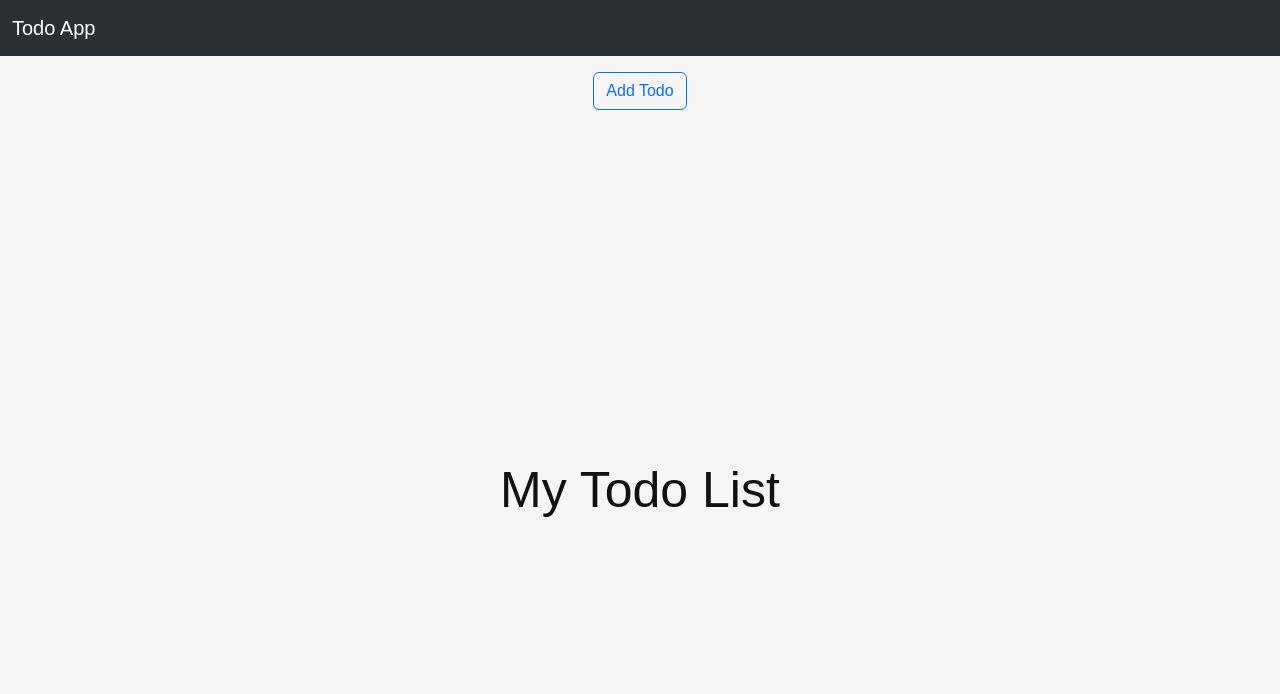
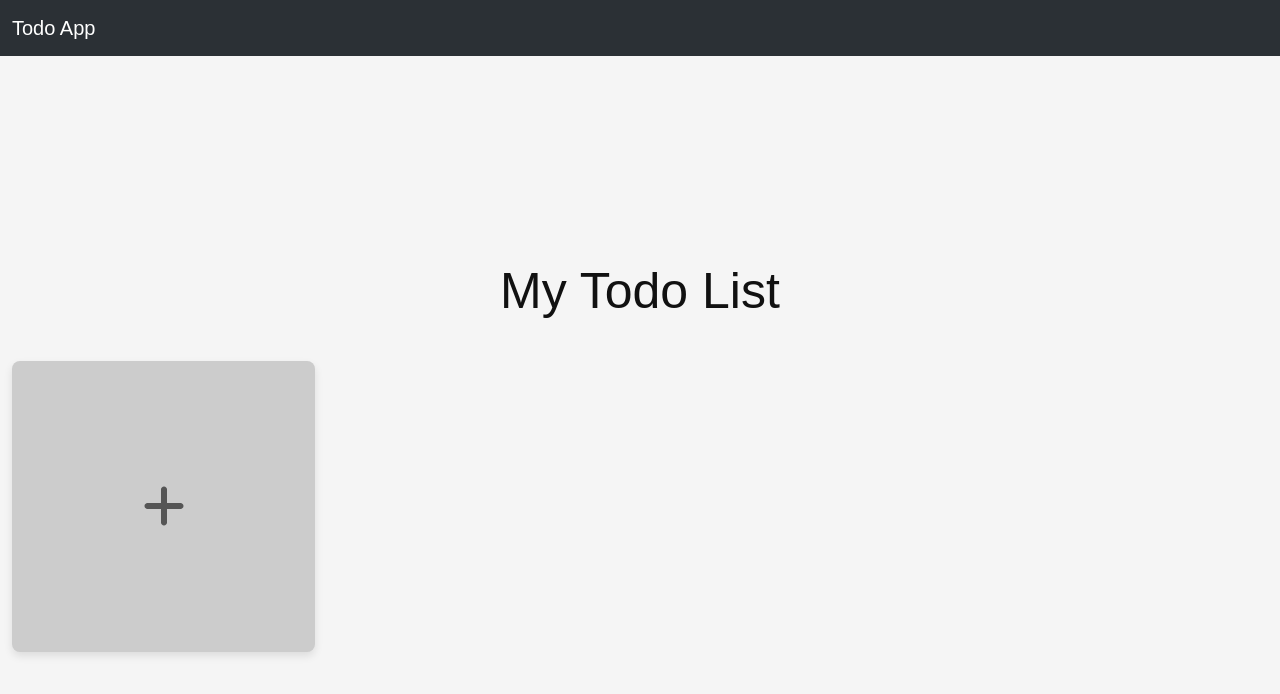
Before and after one commit to shamim7999/Todo, a React (Create React App) app: page / in a window 1280 px wide. Shown: the top 694 px of the page. Built offline with nearby package versions, Linux system fonts and the light colour scheme.

Commit message:
worked on UI

```diff
--- a/package.json
+++ b/package.json
@@ -3,6 +3,10 @@
   "version": "0.1.0",
   "private": true,
   "dependencies": {
+    "@fortawesome/fontawesome-svg-core": "^6.5.1",
+    "@fortawesome/free-regular-svg-icons": "^6.5.1",
+    "@fortawesome/free-solid-svg-icons": "^6.5.1",
+    "@fortawesome/react-fontawesome": "^0.2.0",
     "@testing-library/jest-dom": "^5.17.0",
     "@testing-library/react": "^13.4.0",
     "@testing-library/user-event": "^13.5.0",
--- a/src/DModal.js
+++ b/src/DModal.js
@@ -1,31 +1,71 @@
-import { useState } from "react";
+import { useState, useEffect } from "react";
 import Button from "react-bootstrap/Button";
 import Modal from "react-bootstrap/Modal";
 import MyForm from "./components/Form";
 
-export const DModal = ({ handleNewTodo, title , todo, handleUpdateTodo}) => {
-  const [show, setShow] = useState(false);
-  const myTodoData = todo? todo : {id: '', title: "", description: "", priority: '1', created: '', updated: '' }
-  const handleClose = () => setShow(false);
-  const handleShow = () => setShow(true);
-  const isUpdate = todo? true: false;
-  const handleTodo = todo? handleUpdateTodo : handleNewTodo;
+export const DModal = ({
+  handleNewTodo,
+  title,
+  todo,
+  handleUpdateTodo,
+  open,
+  handleCloseFromDNoteForm,
+  handleOpen
+}) => {
+  const [show, setShow] = useState(open);
+
+  // Synchronize the `show` state with the `open` prop
+  useEffect(() => {
+    setShow(open);
+  }, [open]);
+
+  const myTodoData = todo
+    ? todo
+    : {
+        id: "",
+        title: "",
+        description: "",
+        priority: "1",
+        created: "",
+        updated: "",
+      };
+
+  const handleClose = () => {
+    setShow(false);
+    if(handleCloseFromDNoteForm)
+      handleCloseFromDNoteForm();
+  };
+
+  const handleShow = () => {
+    setShow(true);
+    if(handleOpen)
+      handleOpen();
+  };
+
+  const isUpdate = todo ? true : false;
+  const handleTodo = todo ? handleUpdateTodo : handleNewTodo;
 
   return (
     <>
-      <div className="text-center mt-3">
-        <Button className="" variant="outline-primary" onClick={handleShow}>
-          {title}
-        </Button>
-
-      </div>
+      {title === 'update' && (
+    <div className="text-center mt-3">
+      <Button className="" variant="outline-primary" onClick={handleShow}>
+        {title}
+      </Button>
+    </div>
+  )}
 
       <Modal show={show} onHide={handleClose}>
         <Modal.Header closeButton>
-          <Modal.Title>{title} form</Modal.Title>
+          <Modal.Title>{title} todo</Modal.Title>
         </Modal.Header>
         <Modal.Body>
-          <MyForm isUpdate ={isUpdate} myData = {myTodoData}  handleTodo={handleTodo} handleClose={handleClose} />
+          <MyForm
+            isUpdate={isUpdate}
+            myData={myTodoData}
+            handleTodo={handleTodo}
+            handleClose={handleClose}
+          />
         </Modal.Body>
         {/* <Modal.Footer>
           <Button variant="secondary" onClick={handleClose}>
--- a/src/DNoteForm.js
+++ b/src/DNoteForm.js
@@ -9,6 +9,9 @@ const DNoteForm = () => {
       ? JSON.parse(localStorage.getItem("todos"))
       : []
   );
+
+  const [open, setOpen] = useState(false);
+
   console.log(todos);
 
   useEffect(() => {
@@ -24,29 +27,45 @@ const DNoteForm = () => {
   const handleDelete = (id) => {
     setTodos((prevTodos) => prevTodos.filter((todo) => todo.id !== id));
   };
+  const handleOpen = () => {
+    setOpen(true);
+    console.log("Clicked and here");
+  };
+
+  const handleCloseFromDNoteForm = () => {
+    setOpen(false);
+  };
 
   const handleUpdateTodo = (todo) => {
-     const updatedTodos = todos.map((temp) => {
+    const updatedTodos = todos.map((temp) => {
       if (todo.id === temp.id) {
         temp = todo;
       }
       return temp;
     });
 
-
-
     setTodos(updatedTodos);
-
   };
 
   return (
     <div>
-      <DModal title="Add Todo" handleNewTodo={handleNewTodo} />
+      <DModal
+
+        title="Add Todo"
+        handleNewTodo={handleNewTodo}
+        open={open}
+        handleCloseFromDNoteForm={handleCloseFromDNoteForm}
+        handleOpen={handleOpen}
+      />
       {/* <CompletedTodos  /> */}
+
       <Todos
         handleUpdateTodo={handleUpdateTodo}
         todos={todos}
         handleDelete={handleDelete}
+        open={open}
+        handleCloseFromDNoteForm={handleCloseFromDNoteForm}
+        handleOpen={handleOpen}
       />
     </div>
   );
--- /dev/null
+++ b/src/components/AddIcon.js
@@ -0,0 +1,29 @@
+import React from 'react';
+import { FontAwesomeIcon } from '@fortawesome/react-fontawesome';
+import { faPlus } from '@fortawesome/free-solid-svg-icons';
+
+const CardWithPlus = ({onClick}) => {
+  return (
+    <div style={cardStyle} onClick={onClick}>
+      <FontAwesomeIcon icon={faPlus} style={plusStyle} />
+    </div>
+  );
+};
+
+const cardStyle = {
+  width: '303px',
+  height: '291px',
+  backgroundColor: '#CCCCCC', // Grey color
+  display: 'flex',
+  justifyContent: 'center',
+  alignItems: 'center',
+  borderRadius: '8px',
+  boxShadow: '0 4px 8px rgba(0, 0, 0, 0.1)', // Adding a subtle shadow
+};
+
+const plusStyle = {
+  fontSize: '48px',
+  color: '#555', // Dark grey color
+};
+
+export default CardWithPlus;
--- a/src/components/Todos.js
+++ b/src/components/Todos.js
@@ -1,25 +1,44 @@
-import React from 'react';
-import { Table } from 'react-bootstrap';
-import Todo from './Todo'; // Import the Todo component
-import '../css/Card-Style.css'
+import React from "react";
+import Todo from "./Todo"; // Import the Todo component
 
-const Todos = ({ todos, handleDelete , handleUpdateTodo}) => {
-  console.log("inside todos.js");
+
+import "../css/Card-Style.css";
+import CardWithPlus from "./AddIcon";
+
+const Todos = ({
+  todos,
+  handleDelete,
+  handleUpdateTodo,
+  handleOpen
+}) => {
+  //console.log("inside todos.js");
+
+  const handleClick = (e) => {
+    console.log("I am here in Todos.js");
+    handleOpen();
+  };
 
   return (
     <div>
       <section>
-        <div className='container'>
+        <div className="container">
           <h1>My Todo List</h1>
-          <div className='cards'>
-          {
-            todos.map((todo, i) => (
+          <div className="cards">
+            {todos.map((todo, i) => (
               // Render each todo using the Todo component
-              <div key={i} className='card'>
-                <Todo handleUpdateTodo={handleUpdateTodo} key={todo.id} todo={todo} handleDelete={handleDelete} />
+              <div key={i} className="card">
+                <Todo
+                  handleUpdateTodo={handleUpdateTodo}
+                  key={todo.id}
+                  todo={todo}
+                  handleDelete={handleDelete}
+
+                />
               </div>
-            ))
-          }
+            ))}
+            <div>
+              <CardWithPlus onClick={handleClick} />
+            </div>
           </div>
         </div>
       </section>
--- a/src/css/Card-Style.css
+++ b/src/css/Card-Style.css
@@ -46,4 +46,6 @@ h1 {
     margin-bottom: 20px;
     transition: .3s;
     border: 2px solid transparent;
+    border-left: 10px solid green;
+    padding-left: 10px;
 }
--- a/src/css/Todos-Style.css
+++ b/src/css/Todos-Style.css
@@ -12,6 +12,7 @@
   width: calc(33.333% - 16px); /* One-third width minus margin */
   box-sizing: border-box;
   box-shadow: 0 4px 6px rgba(0, 0, 0, 0.1); /* Soft shadow */
+  border-left: 3px solid green;
 }
 
 .todo-content {
```
Also changed, not shown: src/components/Todo.js (+8 -4 lines), 1 other file (tests, documents, lock files or other folders). Lines whose indentation alone changed are shown as unchanged.
